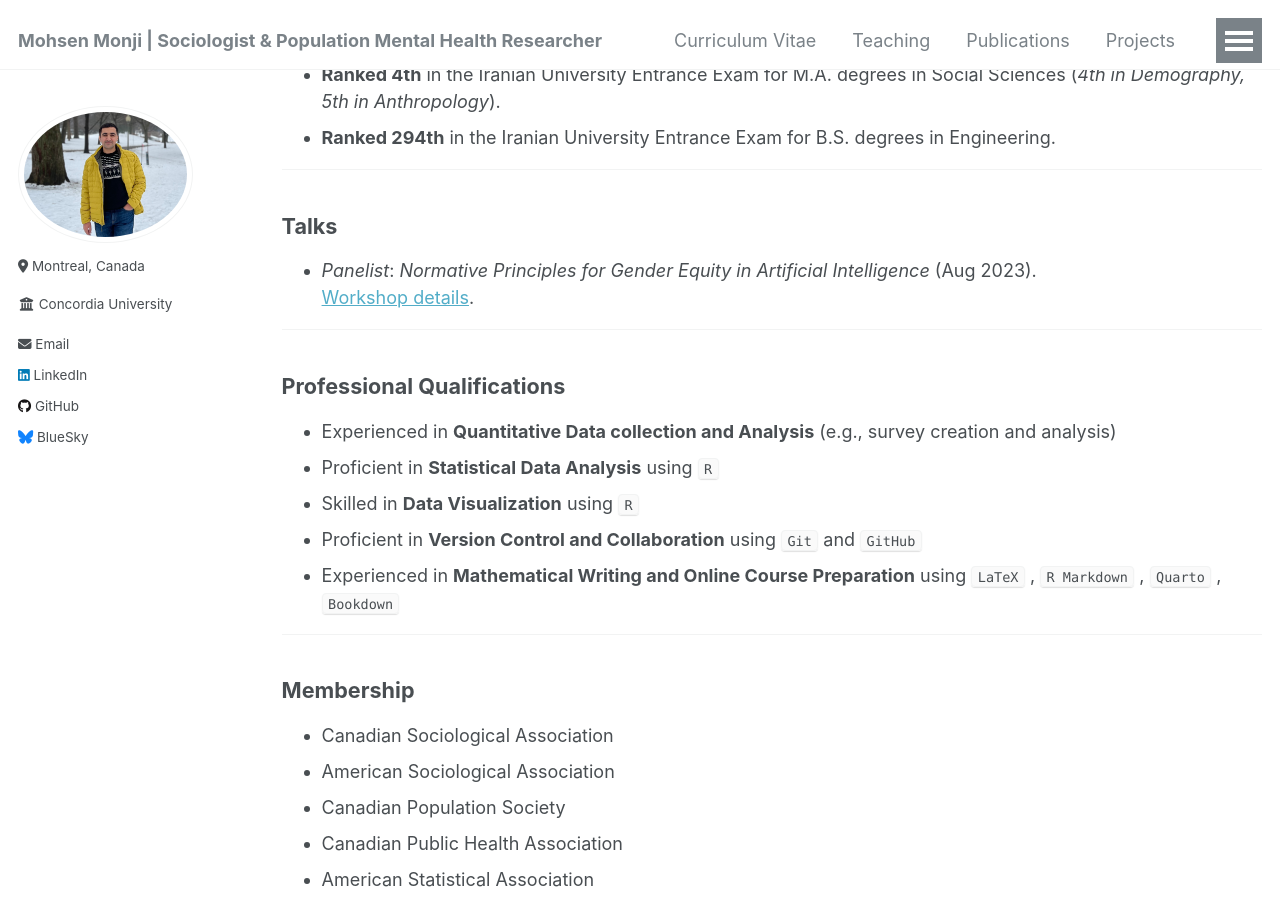
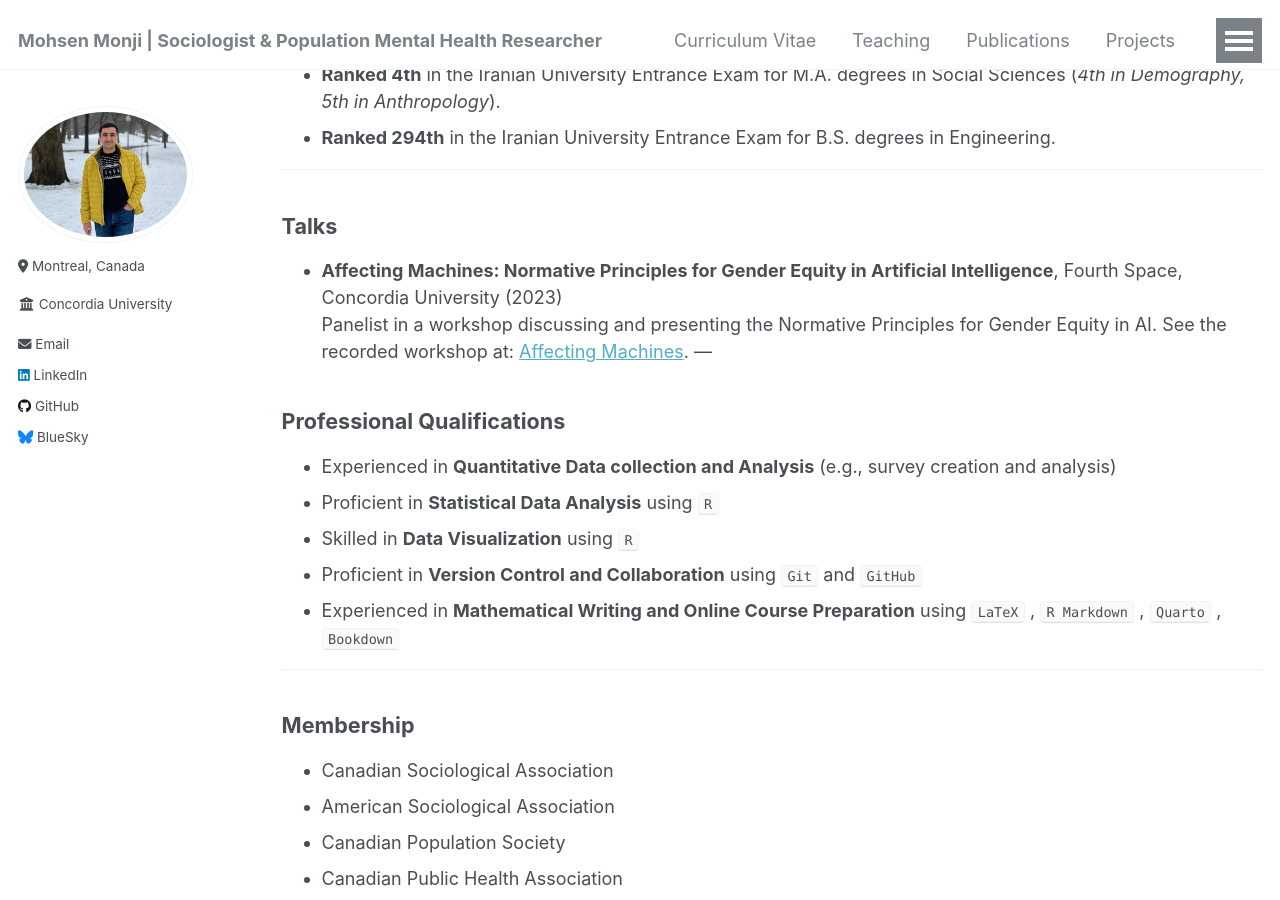
Before and after one commit to Mohsnmonji/mohsnmonji.github.io, a Jekyll site: the page built from _pages/Curriculum Vitae.md, in a window 1280 px wide and 900 px high, scrolled down 2896 px. Built offline with Jekyll 4.4.1, drawn with Linux system fonts in a browser that asks for light colours.

Commit message:
Update Curriculum Vitae.md

```diff
--- a/_pages/Curriculum Vitae.md
+++ b/_pages/Curriculum Vitae.md
@@ -103,10 +103,8 @@ redirect_from:
 ---
 
 ### Talks
-- *Panelist*: *Normative Principles for Gender Equity in Artificial Intelligence* (Aug 2023).
-  [Workshop details](https://www.concordia.ca/cuevents/offices/provost/fourth-space/programming/2023/08/22/affecting-machines.html).
-
-
+- **Affecting Machines: Normative Principles for Gender Equity in Artificial Intelligence**, Fourth Space, Concordia University (2023)
+  Panelist in a workshop discussing and presenting the Normative Principles for Gender Equity in AI. See the recorded workshop at: [Affecting Machines](https://www.concordia.ca/cuevents/offices/provost/fourth-space/programming/2023/08/22/affecting-machines.html).
 ---
 
 ### **Professional Qualifications**
```
